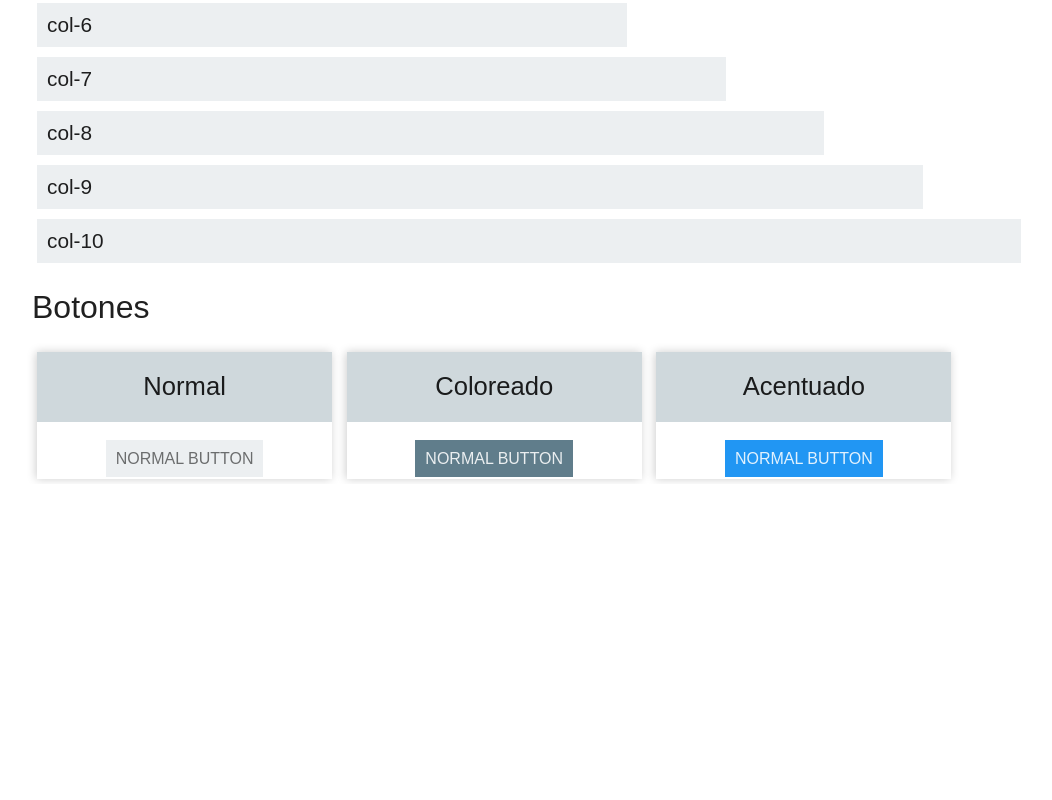
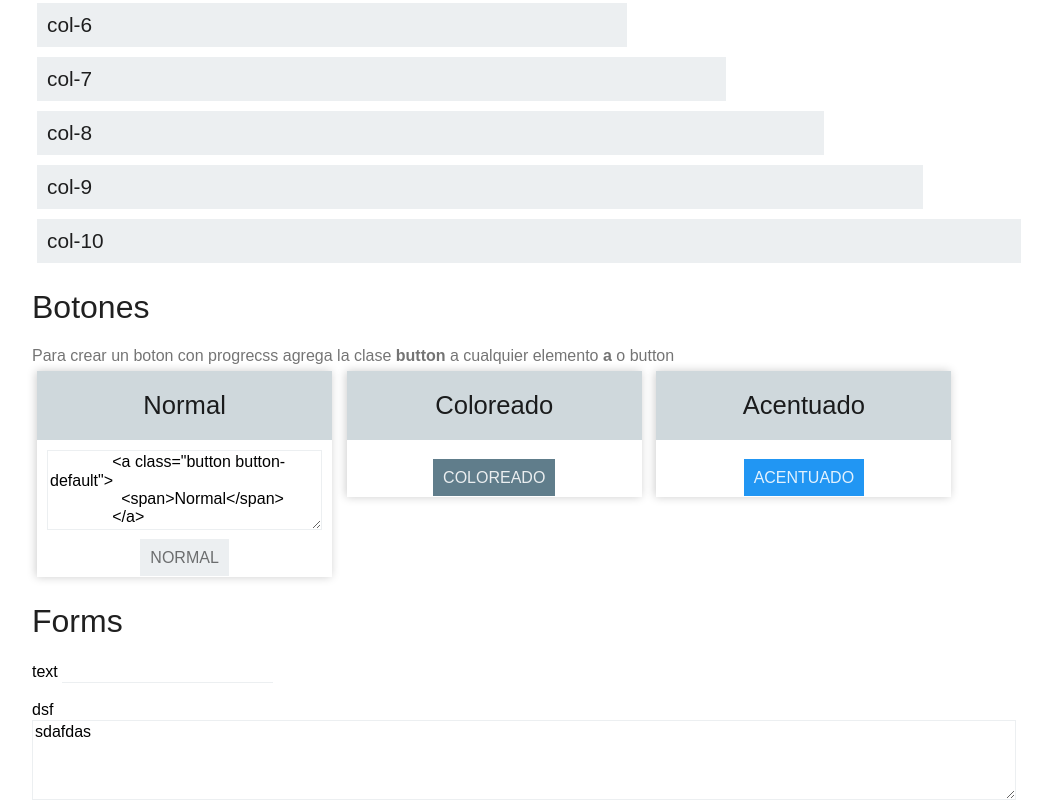
Before and after one commit to DeepBlueJacket/progrecss, a plain HTML site: page index.html in a window 1280 px wide. Shown: the part 1456-2256 px from the top of the page, without its empty margins (116-1168 px from the left). Before the commit the page ends 1940 px from the top, so only its background shows below. Drawn offline with Linux system fonts and the light colour scheme.

Commit message:
Agregado formaularios

```diff
--- a/index.html
+++ b/index.html
@@ -149,15 +149,21 @@
 
         </div>
         <div class="container">
+          <p>Para crear un boton con progrecss agrega la clase <strong>button</strong> a cualquier elemento <strong>a</strong> o button</p>
           <div class="col-3 card">
             <div class="card-header padding">
               <h2>Normal</h2>
             </div>
             <div class="card-content padding">
+              <textarea class="code">
+              <a class="button button-default">
+                <span>Normal</span>
+              </a>
+              </textarea>
               <center>
-                <br>
-                <a class="button button-default"><span>Normal button</span></a>
-                <br>
+              <br>
+              <a class="button button-default"><span>Normal</span></a>
+              <br>
               </center>
             </div>
           </div>
@@ -169,7 +175,7 @@
             <div class="card-content padding">
               <center>
               <br>
-              <a class="button button-color"><span>Normal button</span></a>
+              <a class="button button-color"><span>Coloreado</span></a>
               <br>
               </center>
             </div>
@@ -182,13 +188,28 @@
             <div class="card-content padding">
               <center>
               <br>
-              <a class="button button-accent"><span>Normal button</span></a>
+              <a class="button button-accent"><span>Acentuado</span></a>
               <br>
               </center>
             </div>
           </div>
         </div>
       </section>
+      <section>
+        <div class="container">
+          <h1>Forms</h1>
+        </div>
+        <div class="container">
+          <form>
+            <label>text</label>
+            <input type="" name="">
+            <br>
+            <br>
+            <label>dsf</label>
+            <textarea>sdafdas</textarea>
+          </form>
+        </div>
+      </section>
     </div>
   </body>
 </html>
--- a/sass/partials/_cards.scss
+++ b/sass/partials/_cards.scss
@@ -13,10 +13,6 @@
 	background-color: $color-2;
 	color: $dark-text;
 }
-.effect-hover:hover, .effect-hover:active {
-    box-shadow: -1px 2px 2px 2px rgba(0,0,0,0.2);
-}
-
 .card-content{
 	color: $dark-text;
 }
--- a/sass/partials/_forms.scss
+++ b/sass/partials/_forms.scss
@@ -0,0 +1,22 @@
+input{
+	border: none;
+	border-bottom: 1px solid $accent-color;
+	@extend .shadows;
+}
+
+input:focus{
+	border: none;
+	border-bottom: 3px solid $accent-color;
+    outline: none;
+}
+
+textarea{
+	border: 1px solid $accent-color;
+	width: 100%;
+	min-height: 80px;
+	@extend .shadows;
+}
+
+textarea:focus{
+	border: 3px solid $accent-color;
+}
--- a/sass/progrecss.scss
+++ b/sass/progrecss.scss
@@ -8,6 +8,8 @@
 @import "partials/_navbar.scss";
 @import "partials/_cards.scss";
 @import "partials/_buttons.scss";
+@import "partials/_forms.scss";
+
 html, body{
   height: 100%;
   width: 100%;
@@ -45,3 +47,13 @@ html, body{
 .menu{
   position: fixed;
 }
+
+.code{
+  min-width: 100%;
+  width: auto;
+  overflow: hidden;
+}
+
+.code:focus{
+  overflow: scroll;
+}
```
Also changed, not shown: css/progrecss.css.
